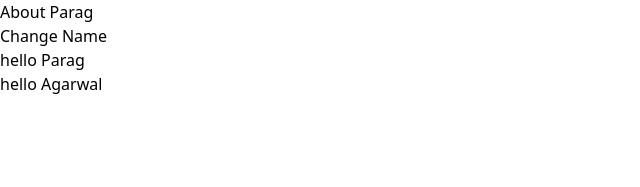
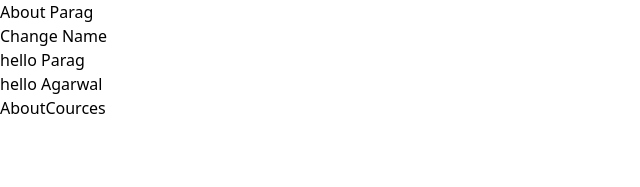
Before and after one commit to Parag589/Shop-Hub-, a Next.js app: page / in a window 1280 px wide. Shown: the top 187 px of the page, without its empty margins (0-640 px from the left). Built offline with nearby package versions, Linux system fonts and the light colour scheme.

Commit message:
Routs(Link-tag)

```diff
--- /dev/null
+++ b/app/About/page.js
@@ -0,0 +1,12 @@
+"use client"
+import React, { useState } from 'react';
+
+const page = () => {
+  return (
+    <>
+    <div>About</div>
+    </>
+  )
+}
+
+export default page;
--- /dev/null
+++ b/app/Courses/page.js
@@ -0,0 +1,12 @@
+"use client"
+import React, { useState } from 'react';
+
+const page = () => {
+  return (
+    <>
+    <div>Courses</div>
+    </>
+  )
+}
+
+export default page;
--- a/app/page.js
+++ b/app/page.js
@@ -1,14 +1,14 @@
 "use client"
 import React, { useState } from 'react';
 import Hader from '@/Components/Hader';
+import Link from 'next/link';
 
 const page = () => {
   return (
     <>
     <Hader name={'Parag'} surname={'Agarwal'}/>
-
-
-
+    <Link href= "/About">About</Link>
+    <Link href="/Courses">Cources</Link>
 
     </>
   )
```
